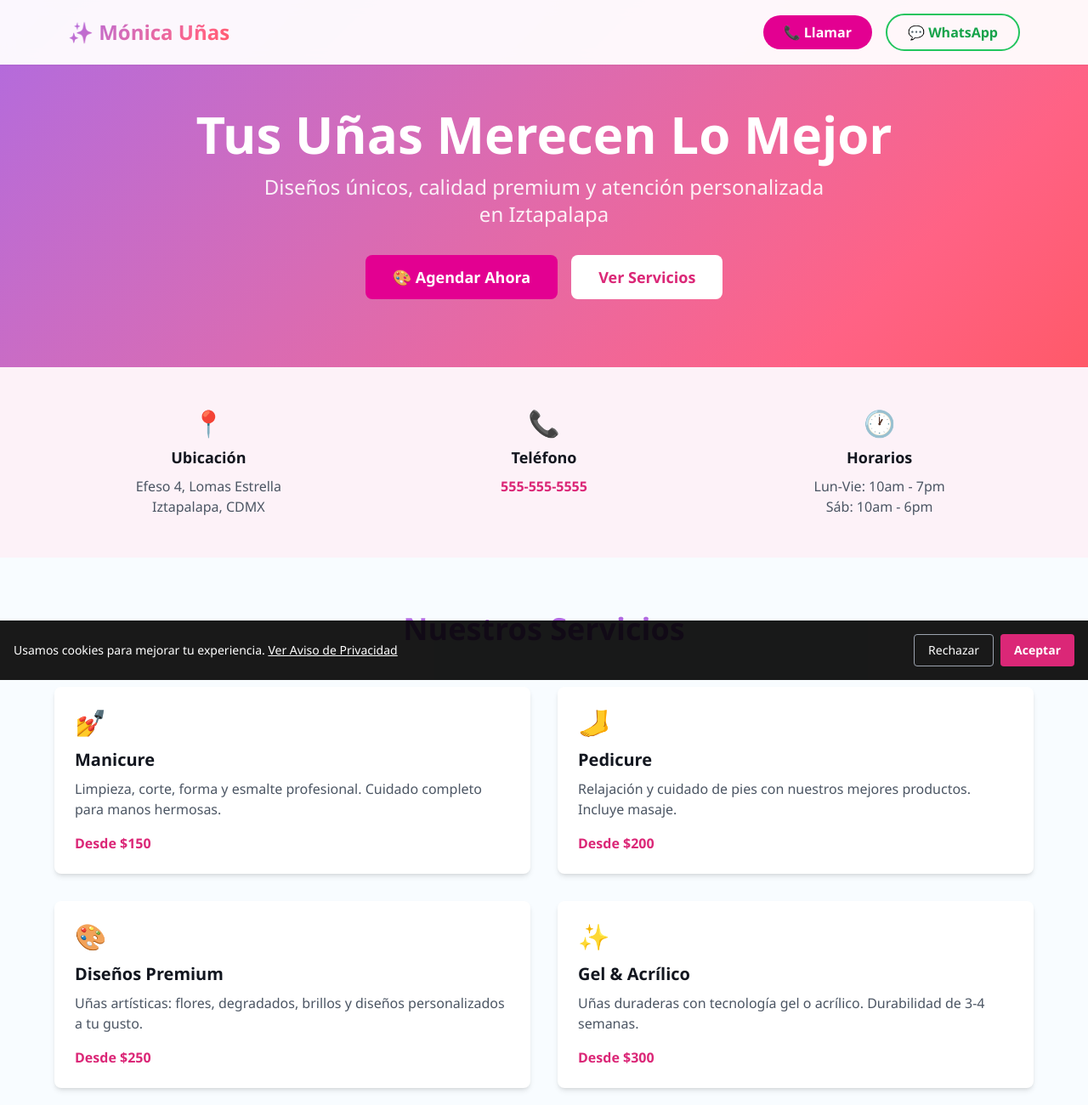
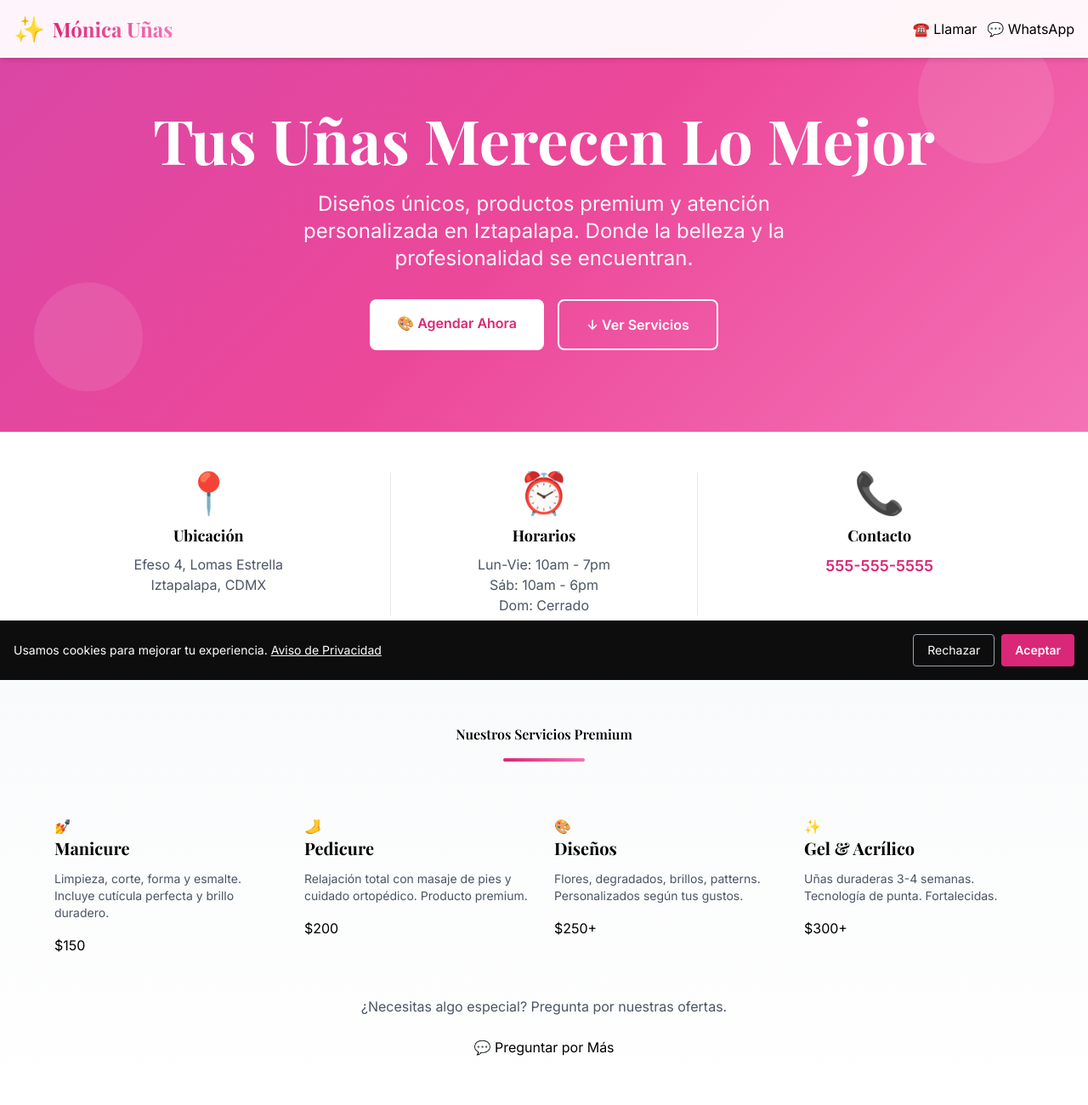
Before and after one commit to weiadigital/monica-unas, a website: page index.html in a window 1280 px wide. Shown: the top 1300 px of the page at 85% size. Drawn offline with nearby package versions, Linux system fonts and the light colour scheme.

Commit message:
feat: Premium design upgrade - Enhanced UI/UX for Monica Unas

```diff
--- a/index.html
+++ b/index.html
@@ -3,191 +3,317 @@
 <head>
     <meta charset="UTF-8" />
     <meta name="viewport" content="width=device-width, initial-scale=1.0" />
-    <meta name="description" content="Mónica Uñas - Salón de manicure, pedicure y diseños en Iztapalapa. Ubicados en Lomas Estrella con los mejores precios y calidad." />
-    <title>Mónica Uñas | Manicure & Pedicure en Iztapalapa</title>
+    <meta name="description" content="Mónica Uñas - Salón profesional de manicure, pedicure y diseños artísticos en Iztapalapa. Máxima calidad a precios accesibles." />
+    <title>Mónica Uñas | Diseños Profesionales de Uñas en Iztapalapa</title>
 
-    <!-- Tailwind + OKLCH Theme -->
+    <!-- Tailwind + Fonts -->
     <script src="https://cdn.tailwindcss.com"></script>
+    <link href="https://fonts.googleapis.com/css2?family=Playfair+Display:wght@600;700;800&family=Inter:wght@300;400;500;600&display=swap" rel="stylesheet">
+
     <style>
         :root {
-            --token-primary: oklch(65% 0.18 310);
-            --token-accent: oklch(72% 0.22 20);
-            --token-surface: oklch(99% 0.005 230);
-            --token-text: oklch(20% 0.02 270);
-            --token-cta: oklch(58% 0.28 350);
+            --primary: #d946a6;
+            --primary-dark: #be185d;
+            --accent: #ec4899;
+            --light: #fdf2f8;
+            --dark: #831843;
         }
 
-        .gradient-nail {
-            background: linear-gradient(135deg, oklch(65% 0.18 310), oklch(72% 0.22 20));
+        * {
+            font-family: 'Inter', sans-serif;
+        }
+
+        h1, h2, h3 {
+            font-family: 'Playfair Display', serif;
         }
 
         body {
-            background-color: var(--token-surface);
-            color: var(--token-text);
-            font-family: 'Segoe UI', Tahoma, Geneva, Verdana, sans-serif;
+            background: #fafaf9;
         }
 
-        .btn-cta {
-            background-color: var(--token-cta);
-            transition: all 0.3s ease;
+        .gradient-hero {
+            background: linear-gradient(135deg, #d946a6 0%, #ec4899 50%, #f472b6 100%);
         }
 
-        .btn-cta:hover {
-            background-color: oklch(50% 0.28 350);
-            transform: scale(1.05);
+        .btn-primary {
+            @apply px-6 py-3 bg-gradient-to-r from-pink-600 to-pink-500 text-white font-semibold rounded-lg hover:shadow-lg hover:scale-105 transition-all duration-300;
+        }
+
+        .btn-secondary {
+            @apply px-6 py-3 border-2 border-pink-600 text-pink-600 font-semibold rounded-lg hover:bg-pink-50 transition-all;
+        }
+
+        .card-service {
+            @apply p-6 bg-white rounded-xl shadow-sm hover:shadow-xl transition-all duration-300 hover:-translate-y-1;
+        }
+
+        .nail-icon {
+            @apply text-4xl mb-3;
+        }
+
+        .price-tag {
+            @apply text-2xl font-bold bg-gradient-to-r from-pink-600 to-pink-500 bg-clip-text text-transparent;
+        }
+
+        .section-title {
+            @apply text-4xl md:text-5xl font-bold text-gray-900 mb-4;
+        }
+
+        .underline-accent {
+            @apply inline-block h-1 bg-gradient-to-r from-pink-600 to-pink-400 rounded-full;
+        }
+
+        @keyframes float {
+            0%, 100% { transform: translateY(0px); }
+            50% { transform: translateY(-10px); }
+        }
+
+        .float-animation {
+            animation: float 3s ease-in-out infinite;
+        }
+
+        .testimonial-card {
+            @apply bg-gradient-to-br from-pink-50 to-pink-100 p-6 rounded-lg border-l-4 border-pink-600;
         }
     </style>
-
-    <!-- Google Analytics (Analytics only) -->
-    <script type="text/plain" data-cookiecategory="analytics" async src="https://www.googletagmanager.com/gtag/js?id=G-PLACEHOLDER"></script>
 </head>
-<body class="antialiased">
-    <!-- Header/Navigation -->
-    <header class="fixed w-full top-0 z-50 bg-white/95 backdrop-blur shadow-sm">
-        <nav class="max-w-6xl mx-auto px-4 py-4 flex justify-between items-center">
-            <div class="text-2xl font-bold gradient-nail bg-clip-text text-transparent">
-                ✨ Mónica Uñas
+<body>
+    <!-- Navigation -->
+    <nav class="fixed w-full top-0 z-50 bg-white/95 backdrop-blur-md shadow-md">
+        <div class="max-w-7xl mx-auto px-4 py-4 flex justify-between items-center">
+            <div class="flex items-center gap-2">
+                <span class="text-3xl">✨</span>
+                <h1 class="text-2xl font-bold bg-gradient-to-r from-pink-600 to-pink-400 bg-clip-text text-transparent">
+                    Mónica Uñas
+                </h1>
             </div>
-            <div class="flex gap-4 items-center">
-                <a href="tel:5555555555" class="btn-cta px-6 py-2 text-white rounded-full font-semibold">
-                    📞 Llamar
+            <div class="flex gap-3">
+                <a href="tel:5555555555" class="btn-secondary hidden sm:block">
+                    ☎️ Llamar
                 </a>
-                <a href="https://wa.me/5255555555?text=Hola%2C%20me%20gustaría%20agendar%20una%20cita" target="_blank" class="px-6 py-2 border-2 border-green-500 text-green-600 rounded-full font-semibold hover:bg-green-50">
+                <a href="https://wa.me/5255555555?text=Hola%20Mónica%2C%20me%20gustaría%20agendar%20una%20cita%20para%20uñas"
+                   target="_blank" class="btn-primary">
                     💬 WhatsApp
                 </a>
             </div>
+        </div>
     </nav>
-    </header>
 
     <!-- Hero Section -->
-    <section class="gradient-nail text-white pt-32 pb-20 text-center px-4">
-        <h1 class="text-5xl md:text-6xl font-bold mb-4">Tus Uñas Merecen Lo Mejor</h1>
-        <p class="text-xl md:text-2xl opacity-90 mb-8 max-w-2xl mx-auto">
-            Diseños únicos, calidad premium y atención personalizada en Iztapalapa
+    <section class="gradient-hero text-white pt-32 pb-24 px-4 relative overflow-hidden">
+        <div class="absolute inset-0 opacity-10">
+            <div class="absolute top-10 right-10 w-40 h-40 bg-white rounded-full float-animation"></div>
+            <div class="absolute bottom-10 left-10 w-32 h-32 bg-white rounded-full float-animation" style="animation-delay: 1s"></div>
+        </div>
+
+        <div class="max-w-6xl mx-auto text-center relative z-10">
+            <h1 class="text-5xl md:text-7xl font-bold mb-6 leading-tight">
+                Tus Uñas Merecen Lo Mejor
+            </h1>
+            <p class="text-xl md:text-2xl opacity-95 mb-8 max-w-2xl mx-auto">
+                Diseños únicos, productos premium y atención personalizada en Iztapalapa. Donde la belleza y la profesionalidad se encuentran.
             </p>
             <div class="flex gap-4 justify-center flex-wrap">
-            <a href="https://wa.me/5255555555?text=Quiero%20agendar%20una%20cita%20para%20manicure" class="btn-cta px-8 py-3 text-white rounded-lg font-bold text-lg">
+                <a href="https://wa.me/5255555555?text=Quiero%20agendar%20una%20cita%20para%20unas"
+                   class="px-8 py-4 bg-white text-pink-600 font-bold rounded-lg hover:shadow-xl hover:scale-105 transition-all">
                     🎨 Agendar Ahora
                 </a>
-            <a href="#servicios" class="px-8 py-3 bg-white text-pink-600 rounded-lg font-bold text-lg hover:bg-opacity-90">
-                Ver Servicios
+                <a href="#servicios" class="px-8 py-4 border-2 border-white text-white font-bold rounded-lg hover:bg-white/10 transition-all">
+                    ↓ Ver Servicios
                 </a>
+            </div>
         </div>
     </section>
 
-    <!-- Información de Contacto -->
-    <section class="bg-pink-50 py-12 px-4">
-        <div class="max-w-6xl mx-auto grid md:grid-cols-3 gap-8 text-center">
-            <div>
-                <div class="text-3xl mb-2">📍</div>
+    <!-- Quick Contact Info -->
+    <section class="bg-white py-12 px-4 shadow-sm">
+        <div class="max-w-6xl mx-auto grid md:grid-cols-3 gap-8">
+            <div class="text-center">
+                <div class="text-5xl mb-3">📍</div>
                 <h3 class="font-bold text-lg mb-2">Ubicación</h3>
                 <p class="text-gray-600">Efeso 4, Lomas Estrella<br/>Iztapalapa, CDMX</p>
             </div>
-            <div>
-                <div class="text-3xl mb-2">📞</div>
-                <h3 class="font-bold text-lg mb-2">Teléfono</h3>
-                <a href="tel:5555555555" class="text-pink-600 font-semibold hover:underline">
-                    555-555-5555
-                </a>
+            <div class="text-center border-l border-r border-gray-200">
+                <div class="text-5xl mb-3">⏰</div>
+                <h3 class="font-bold text-lg mb-2">Horarios</h3>
+                <p class="text-gray-600">Lun-Vie: 10am - 7pm<br/>Sáb: 10am - 6pm<br/>Dom: Cerrado</p>
             </div>
-            <div>
-                <div class="text-3xl mb-2">🕐</div>
-                <h3 class="font-bold text-lg mb-2">Horarios</h3>
-                <p class="text-gray-600">
-                    Lun-Vie: 10am - 7pm<br/>
-                    Sáb: 10am - 6pm
-                </p>
+            <div class="text-center">
+                <div class="text-5xl mb-3">📞</div>
+                <h3 class="font-bold text-lg mb-2">Contacto</h3>
+                <a href="tel:5555555555" class="text-pink-600 font-bold text-lg hover:underline">555-555-5555</a>
             </div>
         </div>
     </section>
 
     <!-- Servicios -->
-    <section id="servicios" class="py-16 px-4">
+    <section id="servicios" class="py-20 px-4 bg-gradient-to-b from-gray-50 to-white">
         <div class="max-w-6xl mx-auto">
-            <h2 class="text-4xl font-bold text-center mb-12" style="color: var(--token-primary);">
-                Nuestros Servicios
-            </h2>
-            <div class="grid md:grid-cols-2 gap-8">
-                <div class="bg-white rounded-lg shadow-md p-6 hover:shadow-lg transition">
-                    <div class="text-3xl mb-3">💅</div>
-                    <h3 class="text-xl font-bold mb-2">Manicure</h3>
-                    <p class="text-gray-600 mb-4">Limpieza, corte, forma y esmalte profesional. Cuidado completo para manos hermosas.</p>
-                    <p class="text-pink-600 font-semibold">Desde $150</p>
+            <div class="text-center mb-16">
+                <h2 class="section-title">Nuestros Servicios Premium</h2>
+                <div class="w-24 h-1 bg-gradient-to-r from-pink-600 to-pink-400 mx-auto rounded-full mt-4"></div>
             </div>
 
-                <div class="bg-white rounded-lg shadow-md p-6 hover:shadow-lg transition">
-                    <div class="text-3xl mb-3">🦶</div>
-                    <h3 class="text-xl font-bold mb-2">Pedicure</h3>
-                    <p class="text-gray-600 mb-4">Relajación y cuidado de pies con nuestros mejores productos. Incluye masaje.</p>
-                    <p class="text-pink-600 font-semibold">Desde $200</p>
+            <div class="grid md:grid-cols-2 lg:grid-cols-4 gap-6">
+                <!-- Manicure -->
+                <div class="card-service">
+                    <div class="nail-icon">💅</div>
+                    <h3 class="text-xl font-bold mb-3">Manicure</h3>
+                    <p class="text-gray-600 mb-4 text-sm">Limpieza, corte, forma y esmalte. Incluye cutícula perfecta y brillo duradero.</p>
+                    <div class="price-tag">$150</div>
                 </div>
 
-                <div class="bg-white rounded-lg shadow-md p-6 hover:shadow-lg transition">
-                    <div class="text-3xl mb-3">🎨</div>
-                    <h3 class="text-xl font-bold mb-2">Diseños Premium</h3>
-                    <p class="text-gray-600 mb-4">Uñas artísticas: flores, degradados, brillos y diseños personalizados a tu gusto.</p>
-                    <p class="text-pink-600 font-semibold">Desde $250</p>
+                <!-- Pedicure -->
+                <div class="card-service">
+                    <div class="nail-icon">🦶</div>
+                    <h3 class="text-xl font-bold mb-3">Pedicure</h3>
+                    <p class="text-gray-600 mb-4 text-sm">Relajación total con masaje de pies y cuidado ortopédico. Producto premium.</p>
+                    <div class="price-tag">$200</div>
                 </div>
 
-                <div class="bg-white rounded-lg shadow-md p-6 hover:shadow-lg transition">
-                    <div class="text-3xl mb-3">✨</div>
-                    <h3 class="text-xl font-bold mb-2">Gel & Acrílico</h3>
-                    <p class="text-gray-600 mb-4">Uñas duraderas con tecnología gel o acrílico. Durabilidad de 3-4 semanas.</p>
-                    <p class="text-pink-600 font-semibold">Desde $300</p>
+                <!-- Diseños -->
+                <div class="card-service">
+                    <div class="nail-icon">🎨</div>
+                    <h3 class="text-xl font-bold mb-3">Diseños</h3>
+                    <p class="text-gray-600 mb-4 text-sm">Flores, degradados, brillos, patterns. Personalizados según tus gustos.</p>
+                    <div class="price-tag">$250+</div>
+                </div>
+
+                <!-- Gel & Acrílico -->
+                <div class="card-service">
+                    <div class="nail-icon">✨</div>
+                    <h3 class="text-xl font-bold mb-3">Gel & Acrílico</h3>
+                    <p class="text-gray-600 mb-4 text-sm">Uñas duraderas 3-4 semanas. Tecnología de punta. Fortalecidas.</p>
+                    <div class="price-tag">$300+</div>
+                </div>
+            </div>
+
+            <div class="mt-12 text-center">
+                <p class="text-gray-600 mb-6">¿Necesitas algo especial? Pregunta por nuestras ofertas.</p>
+                <a href="https://wa.me/5255555555?text=Tengo%20una%20consulta%20sobre%20servicios"
+                   class="btn-primary inline-block">
+                    💬 Preguntar por Más
+                </a>
+            </div>
+        </div>
+    </section>
+
+    <!-- Acerca de -->
+    <section class="py-20 px-4 bg-gradient-to-r from-pink-50 to-rose-50">
+        <div class="max-w-4xl mx-auto">
+            <div class="bg-white rounded-2xl shadow-lg p-10">
+                <h2 class="section-title text-center mb-8">Quién es Mónica</h2>
+                <div class="grid md:grid-cols-2 gap-8 items-center">
+                    <div>
+                        <p class="text-gray-700 text-lg leading-relaxed mb-4">
+                            Soy <strong>Mónica Martínez</strong>, propietaria de este salón y apasionada por la belleza de las uñas.
+                        </p>
+                        <p class="text-gray-700 text-lg leading-relaxed mb-4">
+                            Con más de <strong>15 años de experiencia</strong>, he dedicado mi vida a perfeccionar técnicas y a ofrecer la mejor atención a cada cliente.
+                        </p>
+                        <p class="text-gray-700 text-lg leading-relaxed">
+                            Creo que <strong>cada persona merece sentirse hermosa</strong>. Por eso uso solo productos premium y técnicas modernas a precios que todos puedan disfrutar.
+                        </p>
+                    </div>
+                    <div class="bg-gradient-to-br from-pink-200 to-rose-200 rounded-xl p-8 text-center">
+                        <div class="text-6xl mb-4">👩‍💼</div>
+                        <h3 class="text-2xl font-bold text-pink-600 mb-2">Mónica Martínez</h3>
+                        <p class="text-gray-700 font-semibold">Propietaria & Maestra de Uñas</p>
+                        <p class="text-gray-600 mt-4">15 años de experiencia</p>
+                        <div class="flex justify-center gap-2 mt-4">
+                            <span class="text-3xl">⭐</span>
+                            <span class="text-3xl">⭐</span>
+                            <span class="text-3xl">⭐</span>
+                            <span class="text-3xl">⭐</span>
+                            <span class="text-3xl">⭐</span>
+                        </div>
+                    </div>
                 </div>
             </div>
         </div>
     </section>
 
-    <!-- Acerca de Mónica -->
-    <section class="bg-gradient-to-r from-pink-100 to-purple-100 py-16 px-4">
+    <!-- Why Choose Us -->
+    <section class="py-20 px-4 bg-white">
         <div class="max-w-6xl mx-auto">
-            <h2 class="text-4xl font-bold text-center mb-8">Sobre Mónica Uñas</h2>
-            <div class="max-w-3xl mx-auto bg-white rounded-lg shadow-lg p-8">
-                <p class="text-gray-700 text-lg leading-relaxed mb-4">
-                    Soy <strong>Mónica Martínez</strong>, propietaria de "Mónica Uñas" y me dedico a embellecer las manos y pies de mis clientes con pasión y profesionalismo.
-                </p>
-                <p class="text-gray-700 text-lg leading-relaxed mb-4">
-                    Con más de 10 años de experiencia en el sector de belleza, utilizo los mejores productos y técnicas más modernas para garantizar que cada cliente salga satisfecho.
-                </p>
-                <p class="text-gray-700 text-lg leading-relaxed">
-                    En nuestro salón ubicado en <strong>Lomas Estrella, Iztapalapa</strong>, nos enfocamos en brindar un servicio de calidad a precios accesibles, porque creemos que todas merecemos cuidarnos.
-                </p>
+            <h2 class="section-title text-center mb-16">¿Por Qué Elegirnos?</h2>
+
+            <div class="grid md:grid-cols-3 gap-8">
+                <div class="text-center">
+                    <div class="text-6xl mb-4">💎</div>
+                    <h3 class="text-xl font-bold mb-2">Calidad Premium</h3>
+                    <p class="text-gray-600">Productos importados y técnicas de última generación garantizan resultados perfectos.</p>
+                </div>
+                <div class="text-center">
+                    <div class="text-6xl mb-4">💰</div>
+                    <h3 class="text-xl font-bold mb-2">Precios Justos</h3>
+                    <p class="text-gray-600">Máxima calidad a precios accesibles. Sin sorpresas, sin recargos ocultos.</p>
+                </div>
+                <div class="text-center">
+                    <div class="text-6xl mb-4">😊</div>
+                    <h3 class="text-xl font-bold mb-2">Atención Personal</h3>
+                    <p class="text-gray-600">Cada cliente es especial. Escucho tus ideas y hago que cobren vida.</p>
+                </div>
             </div>
         </div>
     </section>
 
     <!-- CTA Final -->
-    <section class="gradient-nail text-white py-16 px-4 text-center">
-        <h2 class="text-3xl md:text-4xl font-bold mb-6">¿Lista para lucir unas hermosas?</h2>
-        <p class="text-lg mb-8 opacity-90">Contáctanos hoy y agenda tu cita</p>
+    <section class="gradient-hero text-white py-20 px-4">
+        <div class="max-w-4xl mx-auto text-center">
+            <h2 class="text-4xl md:text-5xl font-bold mb-6">
+                Agenda Tu Cita Hoy Mismo
+            </h2>
+            <p class="text-xl opacity-90 mb-12">
+                Espacios limitados. Únete a cientos de clientes satisfechas
+            </p>
             <div class="flex gap-4 justify-center flex-wrap">
-            <a href="https://wa.me/5255555555?text=Hola%20Mónica%2C%20quiero%20agendar%20una%20cita" class="btn-cta px-8 py-3 text-white rounded-lg font-bold text-lg">
-                💬 WhatsApp
+                <a href="https://wa.me/5255555555?text=Hola%20Mónica%20%F0%9F%92%85%20Quiero%20agendar%20mi%20cita"
+                   target="_blank"
+                   class="px-8 py-4 bg-white text-pink-600 font-bold rounded-lg hover:shadow-xl hover:scale-105 transition-all">
+                    💬 WhatsApp (Recomendado)
                 </a>
-            <a href="tel:5555555555" class="px-8 py-3 bg-white text-pink-600 rounded-lg font-bold text-lg hover:bg-opacity-90">
-                📞 Llamar
+                <a href="tel:5555555555"
+                   class="px-8 py-4 border-2 border-white text-white font-bold rounded-lg hover:bg-white/10 transition-all">
+                    ☎️ Llamar Directamente
                 </a>
+            </div>
         </div>
     </section>
 
     <!-- Footer -->
-    <footer class="bg-gray-900 text-white py-8 px-4 text-center">
+    <footer class="bg-gray-900 text-white py-12 px-4">
         <div class="max-w-6xl mx-auto">
-            <p class="mb-2">✨ <strong>Mónica Uñas</strong></p>
-            <p class="text-gray-400 mb-4">Efeso 4, Lomas Estrella, Iztapalapa | Tel: 555-555-5555</p>
-            <p class="text-gray-500 text-sm">
-                © 2026 Mónica Uñas. Todos los derechos reservados.<br/>
-                Diseñado con ❤️ por Weia Studio
-            </p>
+            <div class="grid md:grid-cols-3 gap-8 mb-8">
+                <div>
+                    <h3 class="text-xl font-bold mb-4">✨ Mónica Uñas</h3>
+                    <p class="text-gray-400">Tu salón de uñas profesional en Iztapalapa</p>
+                </div>
+                <div>
+                    <h4 class="font-bold mb-3">Contacto</h4>
+                    <p class="text-gray-400">📞 555-555-5555</p>
+                    <p class="text-gray-400">📍 Efeso 4, Lomas Estrella</p>
+                </div>
+                <div>
+                    <h4 class="font-bold mb-3">Síguenos</h4>
+                    <p class="text-gray-400">Facebook • Instagram • TikTok</p>
+                </div>
             </div>
 
-        <!-- Cookie Consent -->
-        <div id="cookie-banner" class="fixed bottom-0 left-0 w-full bg-black/90 text-white p-4 transform translate-y-full transition-transform duration-300 z-50 flex flex-col sm:flex-row justify-between items-center gap-4 text-sm">
-            <p>Usamos cookies para mejorar tu experiencia. <a href="#privacidad" class="underline">Ver Aviso de Privacidad</a></p>
+            <hr class="border-gray-700 mb-8">
+
+            <div class="text-center text-gray-400 text-sm">
+                <p>© 2026 Mónica Uñas. Todos los derechos reservados.</p>
+                <p class="mt-2">Diseñado con ❤️ por <a href="https://weia.digital" class="text-pink-400 hover:underline">Weia Studio</a></p>
+            </div>
+        </div>
+
+        <!-- Cookie Banner -->
+        <div id="cookie-banner" class="fixed bottom-0 left-0 w-full bg-black/95 text-white p-4 transform translate-y-full transition-transform duration-300 z-50 flex flex-col sm:flex-row justify-between items-center gap-4 text-sm">
+            <p>Usamos cookies para mejorar tu experiencia. <a href="#" class="underline">Aviso de Privacidad</a></p>
             <div class="flex gap-2 shrink-0">
                 <button id="btn-reject" class="px-4 py-2 border border-gray-400 rounded">Rechazar</button>
-                <button id="btn-accept" class="px-4 py-2 bg-pink-600 text-white font-bold rounded hover:bg-pink-700">Aceptar</button>
+                <button id="btn-accept" class="px-4 py-2 bg-pink-600 rounded font-bold hover:bg-pink-700">Aceptar</button>
             </div>
         </div>
     </footer>
@@ -200,7 +326,7 @@
             const btnReject = document.getElementById('btn-reject');
 
             if (!localStorage.getItem('weia_cookie_consent')) {
-                setTimeout(() => banner.classList.remove('translate-y-full'), 1000);
+                setTimeout(() => banner.classList.remove('translate-y-full'), 2000);
             }
 
             const setConsent = (type) => {
@@ -211,6 +337,17 @@
             btnAccept.addEventListener('click', () => setConsent('all'));
             btnReject.addEventListener('click', () => setConsent('necessary'));
         });
+
+        // Smooth scroll
+        document.querySelectorAll('a[href^="#"]').forEach(a => {
+            a.addEventListener('click', (e) => {
+                const target = document.querySelector(a.getAttribute('href'));
+                if (target) {
+                    e.preventDefault();
+                    target.scrollIntoView({ behavior: 'smooth' });
+                }
+            });
+        });
     </script>
 </body>
 </html>
```
Lines whose indentation alone changed are shown as unchanged.
